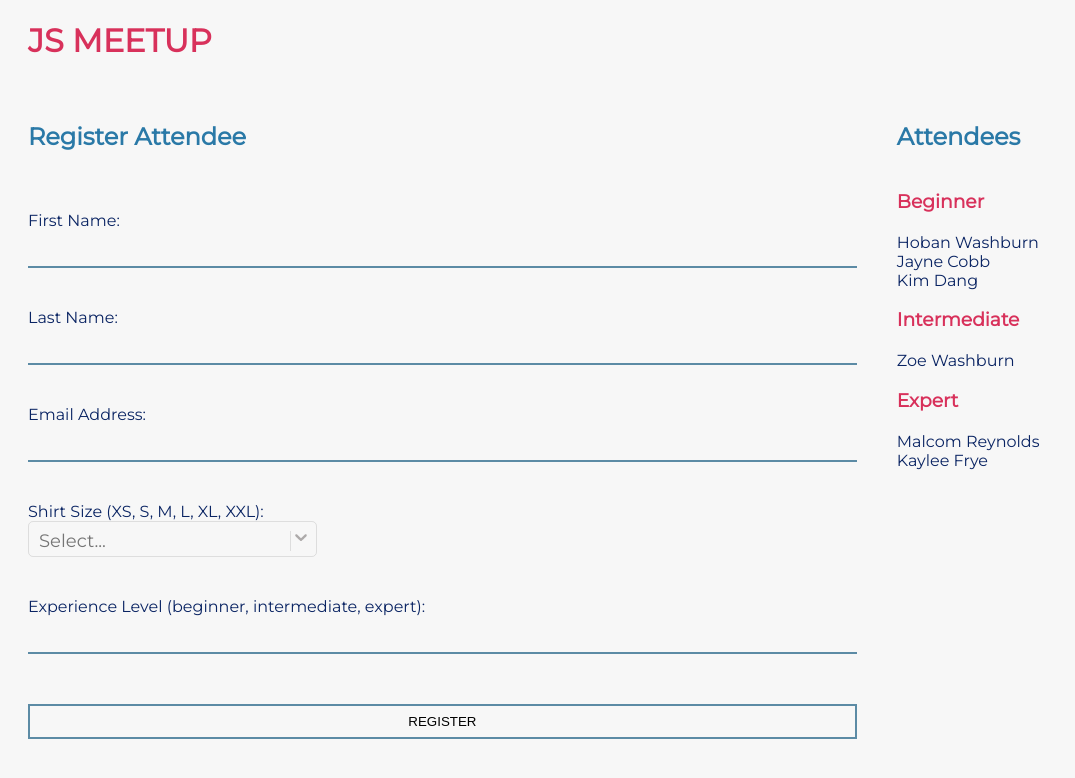
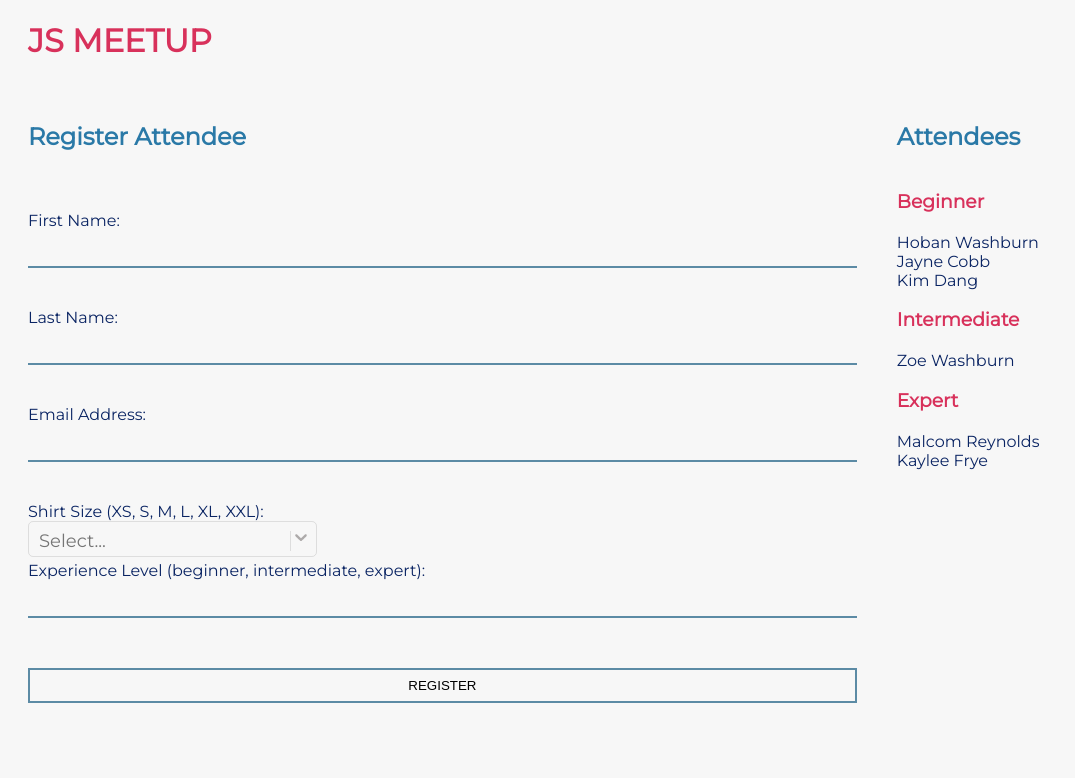
Before and after one commit to kimdang2/demo-single-select, a React app: page / in a window 1280 px wide. Shown: the top 778 px of the page, without its empty margins (0-1075 px from the left). Built offline with nearby package versions, Linux system fonts and the light colour scheme; data requests are answered from the project's data file.

Commit message:
Fix styling

```diff
--- a/public/SingleSelect.css
+++ b/public/SingleSelect.css
@@ -1,4 +1,5 @@
 .single-select {
+  position: absolute;
   display: flex;
   align-items: center;
 }
@@ -6,7 +7,6 @@
 .dropdown-container {
   border-radius: 5px;
   border: 1px solid #a9a9a952;
-  position: relative;
 }
 
 .dropdown-container:focus-within{
@@ -34,7 +34,6 @@ span {
 }
 
 .dropdown-menu {
-  position: relative;
   border-width: 0px 1px 1px 1px;
   border-style: solid;
   border-color: #a9a9a952;
```
